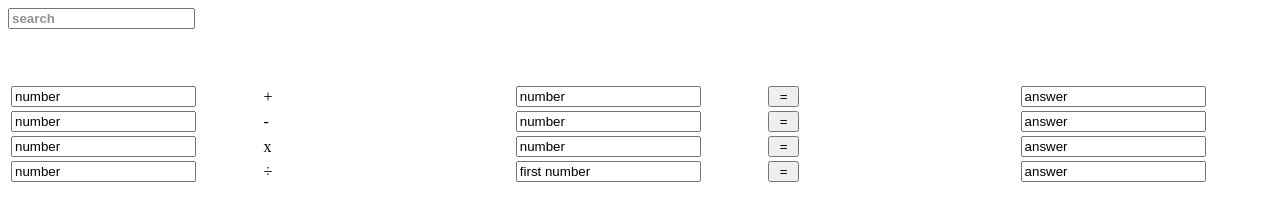
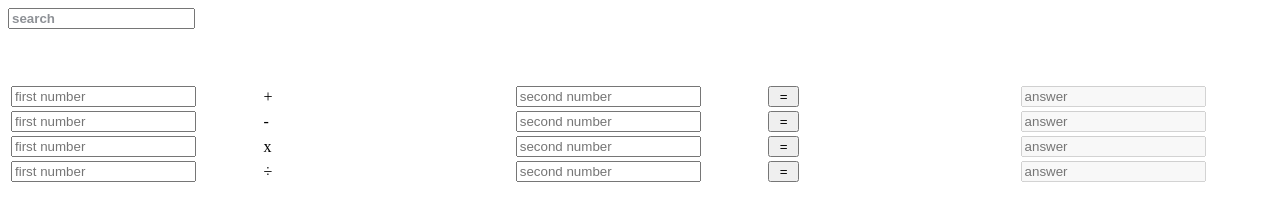
Before and after one commit to kittysite/soogle, a plain HTML site: page calculator.html in a window 1280 px wide. Drawn offline with Linux system fonts and the light colour scheme.

Commit message:
textbox placeholder change

```diff
--- a/calculator.html
+++ b/calculator.html
@@ -70,70 +70,70 @@ divide_1_2.value = divanswer
 <TABLE  BORDER="0"  WIDTH="100%">
 	<TR ALIGN="left" VALIGN="middle">
 		<TD width="20%">
-			<input type="text" id="number_1" value="number">
+			<input type="text" id="number_1" placeholder="first number">
 		</TD>
 		<TD width="20%">
 		   +
 		</TD>
 		<TD width="20%">
-			<input type="text" id="number_2" value="number">
+			<input type="text" id="number_2" placeholder="second number">
 		</TD>
 		<TD width="20%">
 			<input type="button" name="mytextbx" value=" = " onClick="give_answer();" id="math_add">
 		</TD>
 		<TD width="20%">
-			<input type="text" id="answer_4" value="answer">
+			<input type="text" id="answer_4" placeholder="answer" disabled="true">
 		</TD>
 	</TR>
 	<TR>
 		<TD>
-		   <input type="text" id="sub1" value="number">
+		   <input type="text" id="sub1" placeholder="first number">
 		</TD>
 		<TD>
 			-
 		</TD>
 		<TD>
-			<input type="text" id="sub2" value="number">
+			<input type="text" id="sub2" placeholder="second number">
 		</TD>
 		<TD>
 			<input type="button" name="mytextbox_2" value=" = " onClick="give_sub_answer();" id="math_sub">
 		</TD>
 		<TD>
-			<input type="text" id="sub4" value="answer">
+			<input type="text" id="sub4" placeholder="answer" disabled="true">
 		</TD>
 	</TR>
 	<TR>
 		<TD>
-		   <input type="text" id="multi1" value="number">
+		   <input type="text" id="multi1" placeholder="first number">
 		</TD>
 		<TD>
 			x
 		</TD>
 		<TD>
-			<input type="text" id="multi2" value="number">
+			<input type="text" id="multi2" placeholder="second number">
 		</TD>
 		<TD>
 			<input type="button" name="mytextbox_3" value=" = " onClick="give_x_answer();" id="math_multi">
 		</TD>
 		<TD>
-			<input type="text" id="multi4" value="answer">
+			<input type="text" id="multi4" placeholder="answer" disabled="true">
 		</TD>
 	</TR>
 	<TR>
 		<TD>
-		   <input type="text" id="divide1" value="number">
+		   <input type="text" id="divide1" placeholder="first number">
 		</TD>
 		<TD>
 			&divide;
 		</TD>
 		<TD>
-			<input type="text" id="divide2" value="first number">
+			<input type="text" id="divide2" placeholder="second number">
 		</TD>
 		<TD>
 			<input type="button" name="mytextbox_4" value=" = " onClick="give_divide_answer();" id="math_divide">
 		</TD>
 		<TD>
-			<input type="text" id="divide4" value="answer">
+			<input type="text" id="divide4" placeholder="answer" disabled="true">
 		</TD>
 	</TR>
 
```
